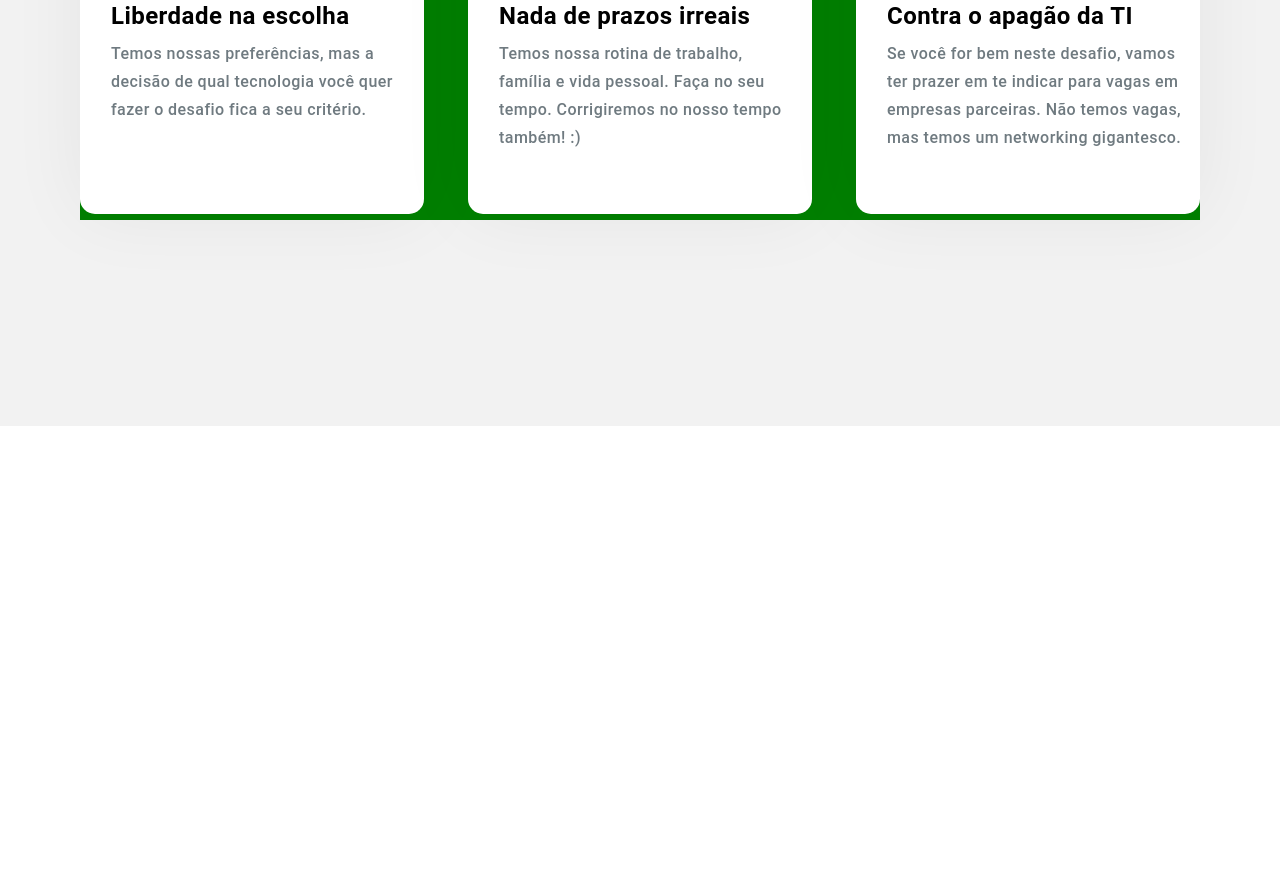
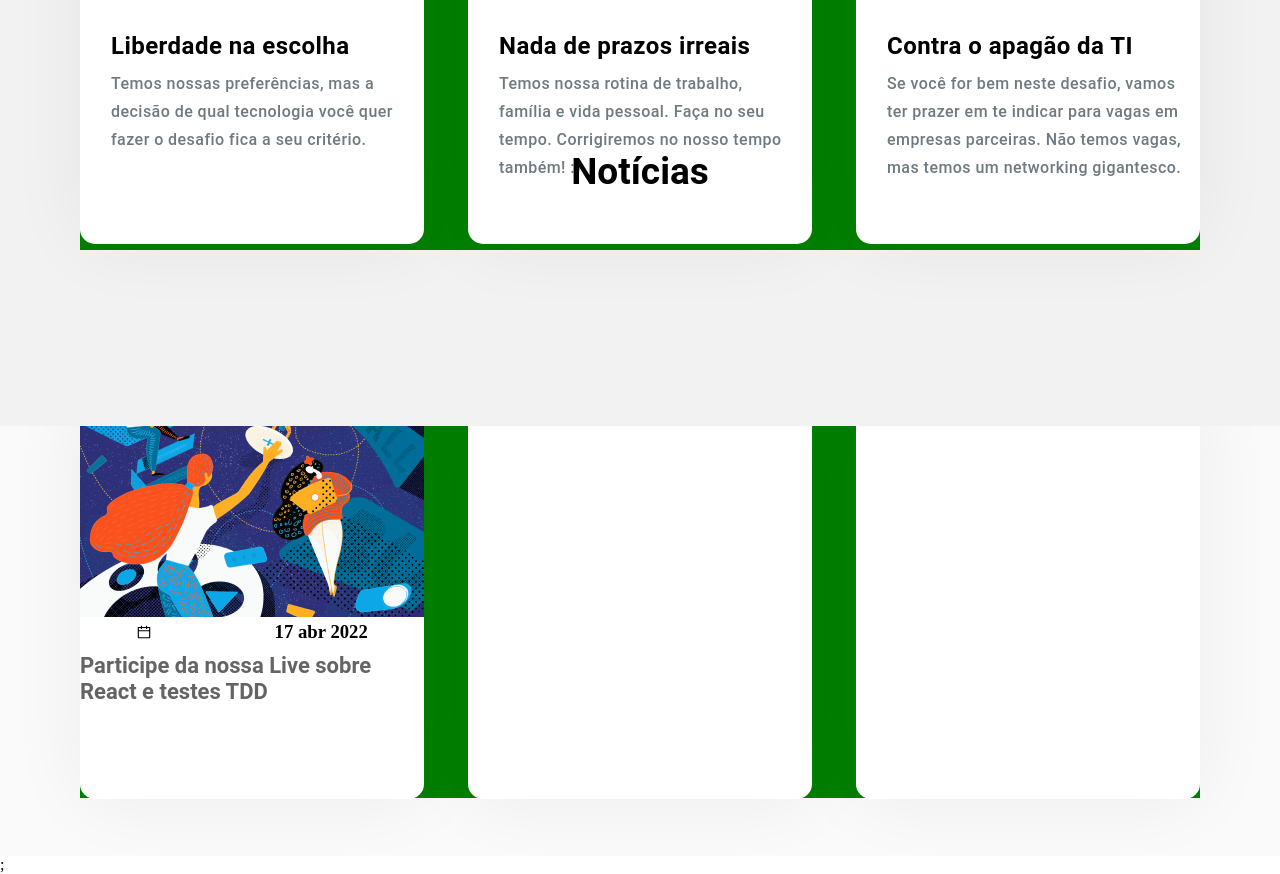
Before and after one commit to Wiilderson/Desafio-Techpeople, a React (Vite) app: page / in a window 1280 px wide. Shown: the part 1556-2430 px from the top of the page. Before the commit the page ends 1982 px from the top, so only its background shows below. Built offline with nearby package versions, Linux system fonts and the light colour scheme.

Commit message:
Primeira parte das Notícias feita, texto e primeiro card.

```diff
--- a/src/Components/Commitment/Compromisso.tsx
+++ b/src/Components/Commitment/Compromisso.tsx
@@ -70,9 +70,9 @@ function Compromisso() {
           </CardBloco>
 
           <CardBloco>
-            <Img src={EscudoVerde} alt="escudo de fundo" />
+            <Img src={EscudoVerde} alt="escudo de fundo verde" />
             <Span2>
-              <img src={Check} alt="estrela central" />
+              <img src={Check} alt="check central" />
             </Span2>
             <h4>Avaliar o que faz sentido</h4>
 
@@ -86,9 +86,9 @@ function Compromisso() {
           </CardBloco>
 
           <CardBloco>
-            <Img src={BlueCircle} alt="escudo vermelho" />
+            <Img src={BlueCircle} alt="escudo azul" />
             <Span>
-              <img src={Catavento} alt="estrela central" />
+              <img src={Catavento} alt="catavento" />
             </Span>
             <h4>Liberdade na escolha</h4>
 
@@ -103,7 +103,7 @@ function Compromisso() {
           <CardBloco>
             <Img src={Circlered} alt="escudo de fundo red" />
             <Span3>
-              <img src={Cronometro} alt="escola chapeu" />
+              <img src={Cronometro} alt="cronometro" />
             </Span3>
             <h4>Nada de prazos irreais</h4>
 
@@ -116,9 +116,9 @@ function Compromisso() {
           </CardBloco>
 
           <CardBloco>
-            <Img src={CircleGreendark} alt="escudo de fundo" />
+            <Img src={CircleGreendark} alt="escudo de fundo verde escuro" />
             <Span4>
-              <img src={Maleta} alt="estrela central" />
+              <img src={Maleta} alt="maleta" />
             </Span4>
             <h4>Contra o apagão da TI</h4>
 
--- a/src/Components/Commitment/Styled.ts
+++ b/src/Components/Commitment/Styled.ts
@@ -1,5 +1,6 @@
 import styled from "styled-components";
 
+//Div criada para fazer divisão declinada na foto e fundo roxo
 export const Divsplit = styled.div`
   position: absolute;
   width: 56%;
@@ -10,6 +11,7 @@ export const Divsplit = styled.div`
   transform: rotate(-3deg) skew(-3deg);
 `;
 
+//container do componente
 export const Container = styled.div`
   position: absolute;
   width: 100%;
@@ -34,6 +36,7 @@ export const TextCompromisse = styled.div`
   }
 
   p {
+    margin-top: 30px;
     text-align: center;
     font-family: "Roboto", sans-serif;
     font-style: normal;
--- a/src/Components/Home/Styled.ts
+++ b/src/Components/Home/Styled.ts
@@ -13,7 +13,6 @@ export const HomeDivs = styled.div`
 `;
 
 //container para position
-
 export const TesteContainer = styled.div`
   position: absolute;
   display: flex;
--- /dev/null
+++ b/src/Components/News/News.tsx
@@ -0,0 +1,35 @@
+import { CardInfos, CardNews, CardsNews, Container, TextNews } from "./Styled";
+import News1 from "../../Assets/News1.png";
+import { AiOutlineCalendar } from "react-icons/ai";
+
+function News() {
+  return (
+    <>
+      <Container>
+        <TextNews>
+          <h1>Notícias</h1>
+          <p>
+            Listamos abaixo algumas notícias de tecnologia que nos motivam a
+            estar ativos diariamente neste nosso projeto.
+          </p>
+        </TextNews>
+
+        <CardsNews>
+          <CardNews>
+            <img src={News1} alt="estrela central" />
+            <CardInfos>
+              <AiOutlineCalendar />
+              <h3>17 abr 2022</h3>
+              <p>Participe da nossa Live sobre React e testes TDD</p>
+            </CardInfos>
+          </CardNews>
+          <CardNews></CardNews>
+          <CardNews></CardNews>
+        </CardsNews>
+      </Container>
+      ;
+    </>
+  );
+}
+
+export default News;
--- /dev/null
+++ b/src/Components/News/Styled.ts
@@ -0,0 +1,76 @@
+import styled from "styled-components";
+
+export const Container = styled.div`
+  display: flex;
+  flex-direction: column;
+  /* position: absolute; */
+  width: 100%;
+  height: 851px;
+  margin: auto;
+  background-color: #fafafa;
+  margin-top: 67%;
+`;
+
+export const TextNews = styled.div`
+  width: 949px;
+  margin: auto;
+  margin-top: 80px;
+  h1 {
+    margin-top: 60px;
+    position: relative;
+    text-align: center;
+    font-family: "Roboto", sans-serif;
+    font-style: normal;
+    font-weight: 700;
+    font-size: 37px;
+    line-height: 54px;
+  }
+
+  p {
+    margin-top: 30px;
+    text-align: center;
+    font-family: "Roboto", sans-serif;
+    font-style: normal;
+    font-weight: 500;
+    font-size: 22px;
+    line-height: 38px;
+    color: #7d7d7d;
+  }
+`;
+
+export const CardsNews = styled.div`
+  display: flex;
+  /* flex-wrap: wrap; */
+  /* gap: 40px; */
+  justify-content: space-between;
+  margin: auto;
+  width: 1120px;
+  background-color: green;
+  height: 405px;
+  margin-top: 30px;
+`;
+
+export const CardNews = styled.div`
+  width: 344px;
+  height: 406px;
+  background: #ffffff;
+  box-shadow: 0px 0px 77px rgba(0, 0, 0, 0.06);
+  border-radius: 15px;
+`;
+
+export const CardInfos = styled.div`
+  justify-content: space-around;
+  flex-wrap: wrap;
+  display: flex;
+  gap: 10px;
+  align-items: center;
+
+  p {
+    font-family: "Roboto", sans-serif;
+    font-style: normal;
+    font-weight: 700;
+    font-size: 22px;
+    line-height: 26px;
+    color: #656465;
+  }
+`;
--- a/src/Pages/Main.tsx
+++ b/src/Pages/Main.tsx
@@ -1,6 +1,7 @@
 import Compromisso from "../Components/Commitment/Compromisso";
 import Header from "../Components/Header/Header";
 import Home from "../Components/Home";
+import News from "../Components/News/News";
 
 import { ContainerMain } from "./Styled";
 
@@ -12,6 +13,7 @@ function Main() {
       </ContainerMain>
       <Home />
       <Compromisso />
+      <News />
     </>
   );
 }
```
Also changed, not shown: src/Assets/News1.png (added).
